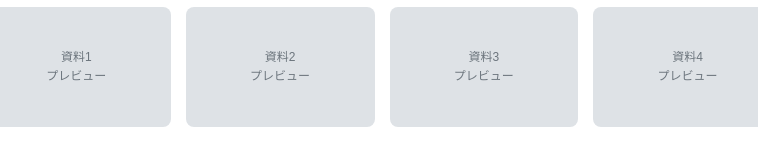
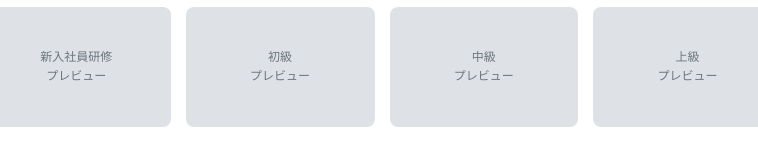
Before and after one commit to yukarin102-stack/Excel-download, a plain HTML site: page index.html in a window 1280 px wide. Shown: the part 425-589 px from the top of the page, 258-1016 px from the left. Drawn offline with Linux system fonts and the light colour scheme.

Commit message:
Update index.html

```diff
--- a/index.html
+++ b/index.html
@@ -890,10 +890,10 @@
 
         // 資料データの初期設定（複数ファイル対応）
         let materialsData = {
-            1: { name: '資料1', files: [] }, // files: [{image, pdfData, fileName, fileSize, fileType, id}]
-            2: { name: '資料2', files: [] },
-            3: { name: '資料3', files: [] },
-            4: { name: '資料4', files: [] }
+            1: { name: '新入社員研修', files: [] }, // files: [{image, pdfData, fileName, fileSize, fileType, id}]
+            2: { name: '初級', files: [] },
+            3: { name: '中級', files: [] },
+            4: { name: '上級', files: [] }
         };
 
         // ファイルIDのカウンター
```
